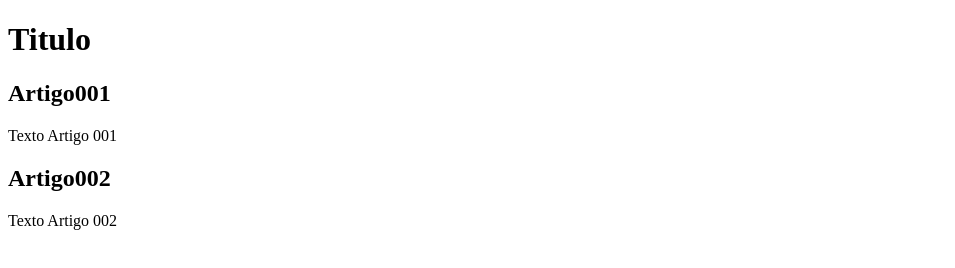
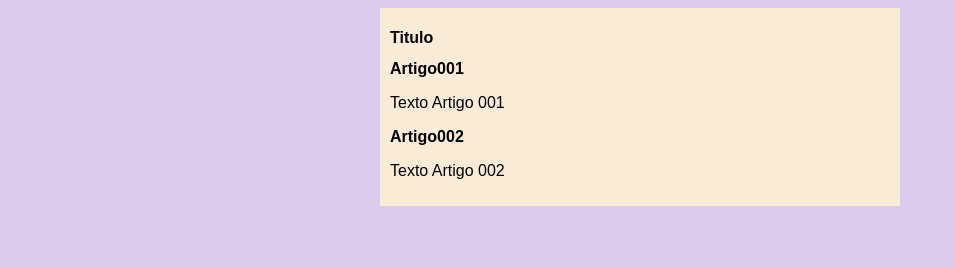
Before and after one commit to jairovalgas/projeto-site, a plain HTML site: page index.html in a window 1280 px wide. Shown: the whole page, without its empty margins (0-955 px from the left). Drawn offline with Linux system fonts and the light colour scheme.

Commit message:
inicio design

```diff
--- /dev/null
+++ b/estilos/styles.css
@@ -0,0 +1,15 @@
+*{
+    font-family: Arial, Helvetica, sans-serif;
+    font-size: 16px;
+}
+body{
+    background-color: rgb(220, 203, 236);
+
+}
+main{
+    background-color: antiquewhite;
+    width: 500px;
+    margin: auto;
+    padding: 10px;
+    box-shadow: 3px 3px 5 px rgba(0, 0, 0, 0.473);
+}
--- a/index.html
+++ b/index.html
@@ -5,6 +5,7 @@
     <meta http-equiv="X-UA-Compatible" content="IE=edge">
     <meta name="viewport" content="width=device-width, initial-scale=1.0">
     <title>Titulo do Site</title>
+    <link rel="stylesheet" href="estilos/styles.css">
 </head>
 <body>
     <main>
```
